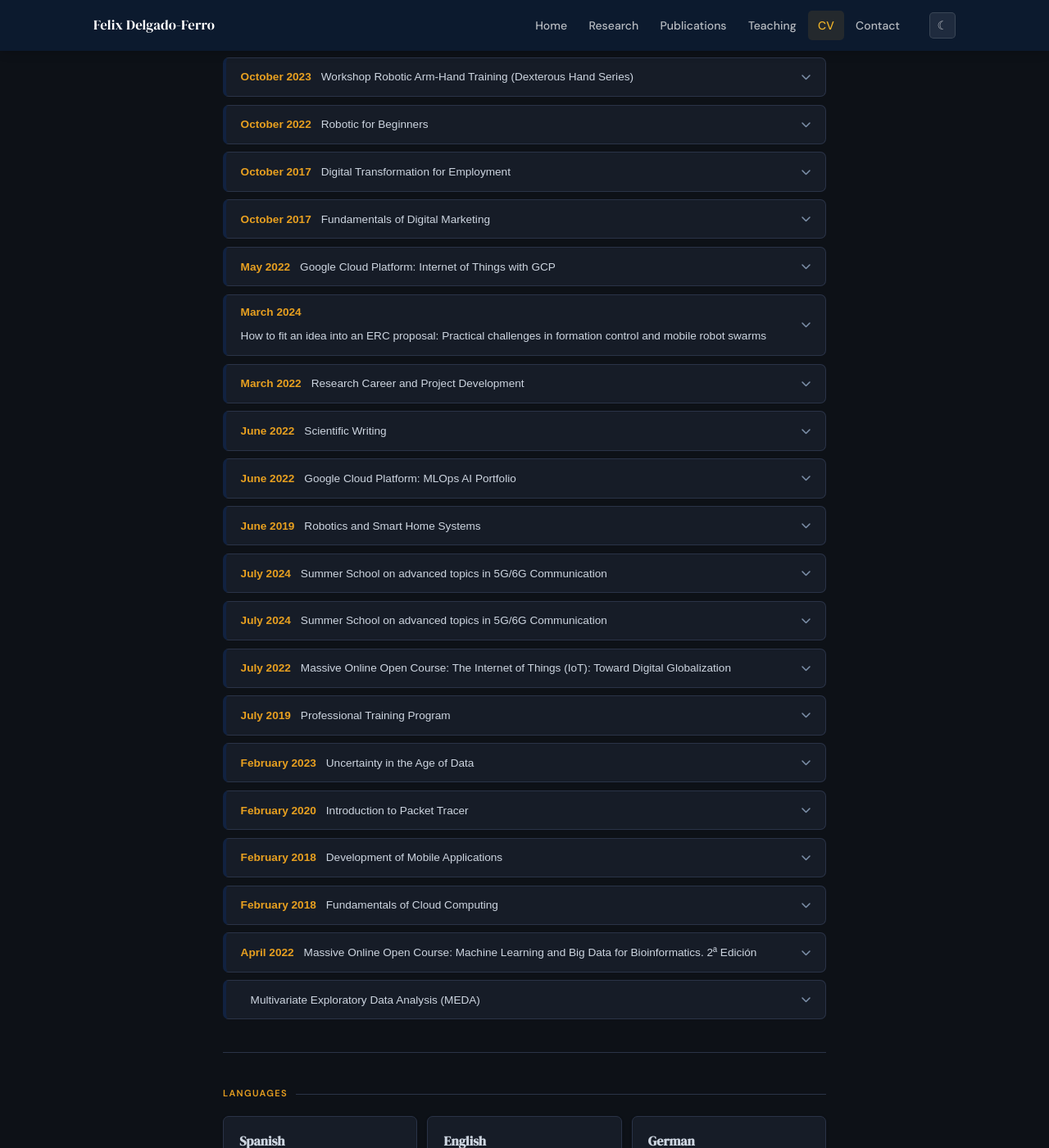
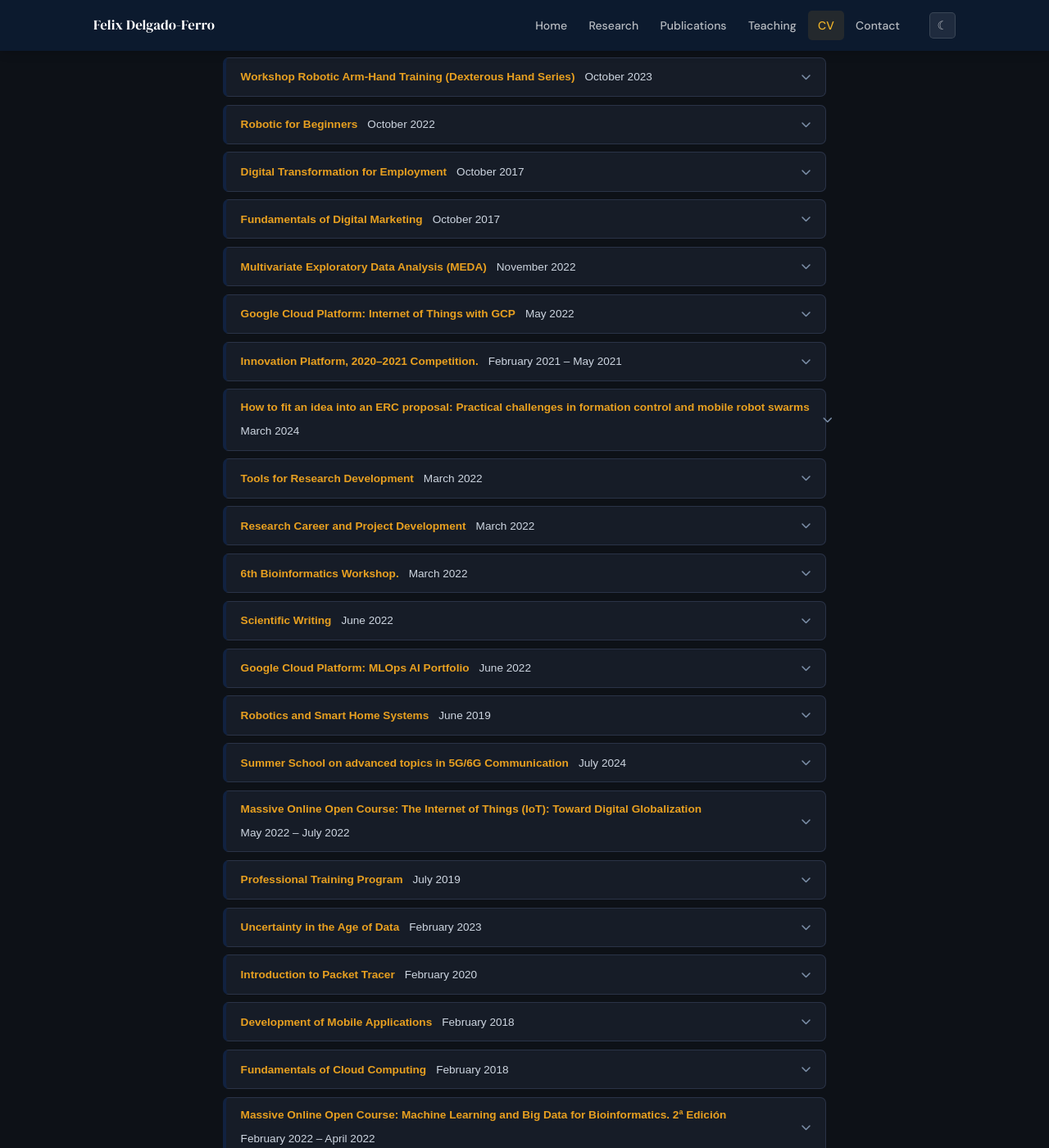
Before and after one commit to felixdelgadoferro/felixdelgadoferro.github.io, a Jekyll site: the page built from _pages/curriculumvitae/index.html, in a window 1280 px wide and 1400 px high, scrolled down 1921 px. Shown: the whole window at 82% size. Built offline with Jekyll 4.4.1, drawn with Linux system fonts in a browser that asks for light colours; some of the changed lines change nothing that is shown; some of the changed text lies outside the part shown.

Commit message:
Update CV

```diff
--- a/_data/cv.yml
+++ b/_data/cv.yml
@@ -130,106 +130,120 @@
     description: "Volunteer monitor at a summer camp for young people, contributing to recreational and educational activities."
 
 certifications:
+  - title: "6th Bioinformatics Workshop. "
+    organization: "Department of Computer Science and Artificial Intelligence at the University of Granada"
+    start: "March 2022"
+    end: "March 2022"
+    hours: "10"
+    credential: "cert_2022_Bioinformatica.pdf"
+
+  - title: "Innovation Platform, 2020–2021 Competition."
+    organization: "Vodafone Campus Lab"
+    start: "February 2021"
+    end: "May 2021"
+    hours: "30"
+    credential: "cert_2021_CampusLabVodafone.pdf"
+
   - title: "Massive Online Open Course: Machine Learning and Big Data for Bioinformatics. 2ª Edición"
     organization: "Centre for the Production of Resources for the Digital University at the University of Granada"
     start: "February 2022"
     end: "April 2022"
     hours: "100"
-    credential: ""
+    credential: "cert_2022_moocML.pdf"
 
   - title: "Massive Online Open Course: The Internet of Things (IoT): Toward Digital Globalization"
     organization: "Centre for the Production of Resources for the Digital University at the University of Granada"
     start: "May 2022"
     end: "July 2022"
     hours: "75"
-    credential: ""
+    credential: "cert_2022_moocIoT.pdf"
 
   - title: "Google Cloud Platform: MLOps AI Portfolio"
-    organization: " and the University of Granada"
+    organization: "AI Lab Granada Center of Excellence in partnership with Google and the University of Granada"
     start: "June 2022"
     end: "June 2022"
     hours: "3"
-    credential: ""
+    credential: "cert_2022_GoogleMLOps.pdf"
 
   - title: "Google Cloud Platform: Internet of Things with GCP"
-    organization: " and the University of Granada"
+    organization: "AI Lab Granada Center of Excellence in partnership with Google and the University of Granada"
     start: "May 2022"
     end: "May 2022"
     hours: "3"
-    credential: ""
+    credential: "cert_2022_GoogleIoT.pdf"
 
   - title: "Research Career and Project Development"
-    organization: " and the University of Granada"
+    organization: "Doctoral School of Science, Technology, and Engineering at the University of Granada"
     start: "March 2022"
     end: "March 2022"
     hours: "6"
-    credential: ""
+    credential: "cert_2022_elaboracionprojects.pdf"
 
   - title: "Scientific Writing"
-    organization: " and the University of Granada"
+    organization: "Doctoral School of Science, Technology, and Engineering and Center for Modern Languages at the University of Granada."
     start: "June 2022"
     end: "June 2022"
-    hours: "30"
-    credential: ""
+    hours: "20"
+    credential: "cert_2022_writing.pdf"
 
   - title: "Robotic for Beginners"
-    organization: " and the University of Granada"
+    organization: "Research Center for Information and Communication Technologies at the University of Granada"
     start: "October 2022"
     end: "October 2022"
     hours: "2"
-    credential: ""
+    credential: "cert_2022_robotic.pdf"
 
   - title: "Multivariate Exploratory Data Analysis (MEDA)"
-    organization: " and the University of Granada"
-    start: ""
-    end: ""
+    organization: "Doctoral School of Science, Technology, and Engineering at the University of Granada"
+    start: "November 2022"
+    end: "November 2022"
     hours: "30"
-    credential: ""
+    credential: "cert_2022_meda.pdf"
 
   - title: "Uncertainty in the Age of Data"
-    organization: " and the University of Granada"
+    organization: "Research Center for Information and Communication Technologies at the University of Granada"
     start: "February 2023"
     end: "February 2023"
     hours: "2"
-    credential: ""
+    credential: "cert_2023_EraDatos.pdf"
 
   - title: "Workshop Robotic Arm-Hand Training (Dexterous Hand Series)"
-    organization: " and the University of Oslo"
+    organization: "Department of Informatics at the University of Oslo."
     start: "October 2023"
     end: "October 2023"
     hours: "2"
-    credential: ""
+    credential: "cert_2023_RoboticArmHand.pdf"
 
   - title: "ProQuest: Clarivate's Fake News"
-    organization: " and the University of Granada"
+    organization: "Clarivate"
     start: "October 2023"
     end: "October 2023"
     hours: "1"
-    credential: ""
+    credential: "cert_2023_ProQuest.pdf"
 
   - title: "How to fit an idea into an ERC proposal: Practical challenges in formation control and mobile robot swarms"
-    organization: " and the University of Granada"
+    organization: "Research Center for Information and Communication Technologies at the University of Granada"
     start: "March 2024"
     end: "March 2024"
     hours: "2"
-    credential: ""
+    credential: "cert_2024_ERC.pdf"
 
   - title: "Summer School on advanced topics in 5G/6G Communication"
-    organization: ""
+    organization: "International University Menéndez Pelayo"
     start: "July 2024"
     end: "July 2024"
     hours: "40"
-    credential: ""
+    credential: "cert_2024_SummerSchool5G.pdf"
 
-  - title: "Summer School on advanced topics in 5G/6G Communication"
-    organization: ""
-    start: "July 2024"
-    end: "July 2024"
-    hours: "40"
-    credential: ""
+  - title: "Tools for Research Development"
+    organization: "University Library and Doctoral School of Science, Technology, and Engineering at the University of Granada"
+    start: "March 2022"
+    end: "March 2022"
+    hours: "9"
+    credential: "cert_2022_scientifictools.pdf"
 
   - title: "IBM Generative AI Engineering Professional Certificate"
-    organization: ""
+    organization: "Coursera and IBM"
     start: "April 2026"
     end: "ongoing"
     hours: "--"
--- a/_pages/curriculumvitae/index.html
+++ b/_pages/curriculumvitae/index.html
@@ -196,8 +196,8 @@
   <div class="project-card">
     <button class="project-header" onclick="toggleProject(this)">
       <div class="project-header-left">
-        <span class="project-acronym">{{ c.end }}</span>
-        <span class="project-title-short">{{ c.title }}</span>
+        <span class="project-acronym">{{ c.title }}</span>
+        <span class="project-title-short">{{ c.start }}{% if c.end != c.start %} – {{ c.end }}{% endif %}</span>
       </div>
       <span class="project-toggle-icon"><i class="fas fa-chevron-down"></i></span>
     </button>
```
Also changed, not shown: 16 other files.
